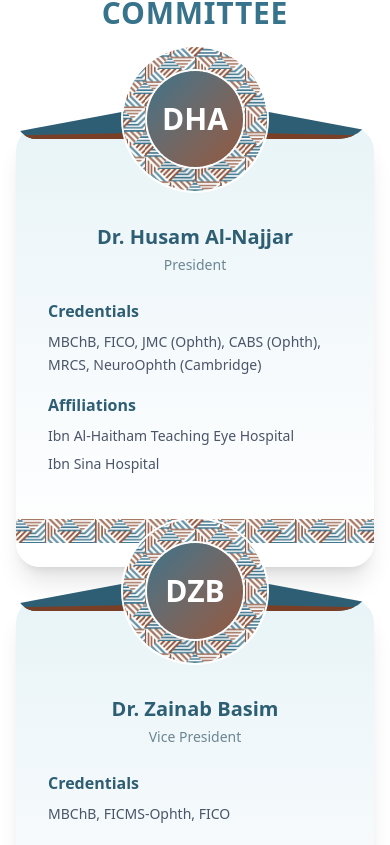
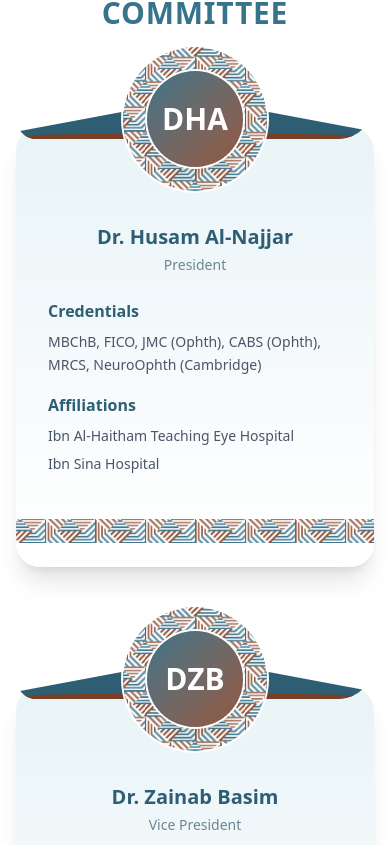
Before and after one commit to KAPITA-TECH/ISCRS, a Next.js app: page / in a window 390 px wide. Shown: the part 5779-6624 px from the top of the page. Built offline with nearby package versions, Linux system fonts and the light colour scheme.

Commit message:
fix mobile version

```diff
--- a/src/components/LeadershipCommittee.tsx
+++ b/src/components/LeadershipCommittee.tsx
@@ -60,7 +60,7 @@
           </div>
 
           {/* Cards Grid */}
-          <div className="grid grid-cols-1 md:grid-cols-2 lg:grid-cols-3 gap-8 lg:gap-10 max-w-7xl mx-auto">
+          <div className="grid grid-cols-1 md:grid-cols-2 lg:grid-cols-3 gap-30 lg:gap-10 max-w-7xl mx-auto">
             {leaders.map((leader) => (
               <div
                 key={leader.id}
```
